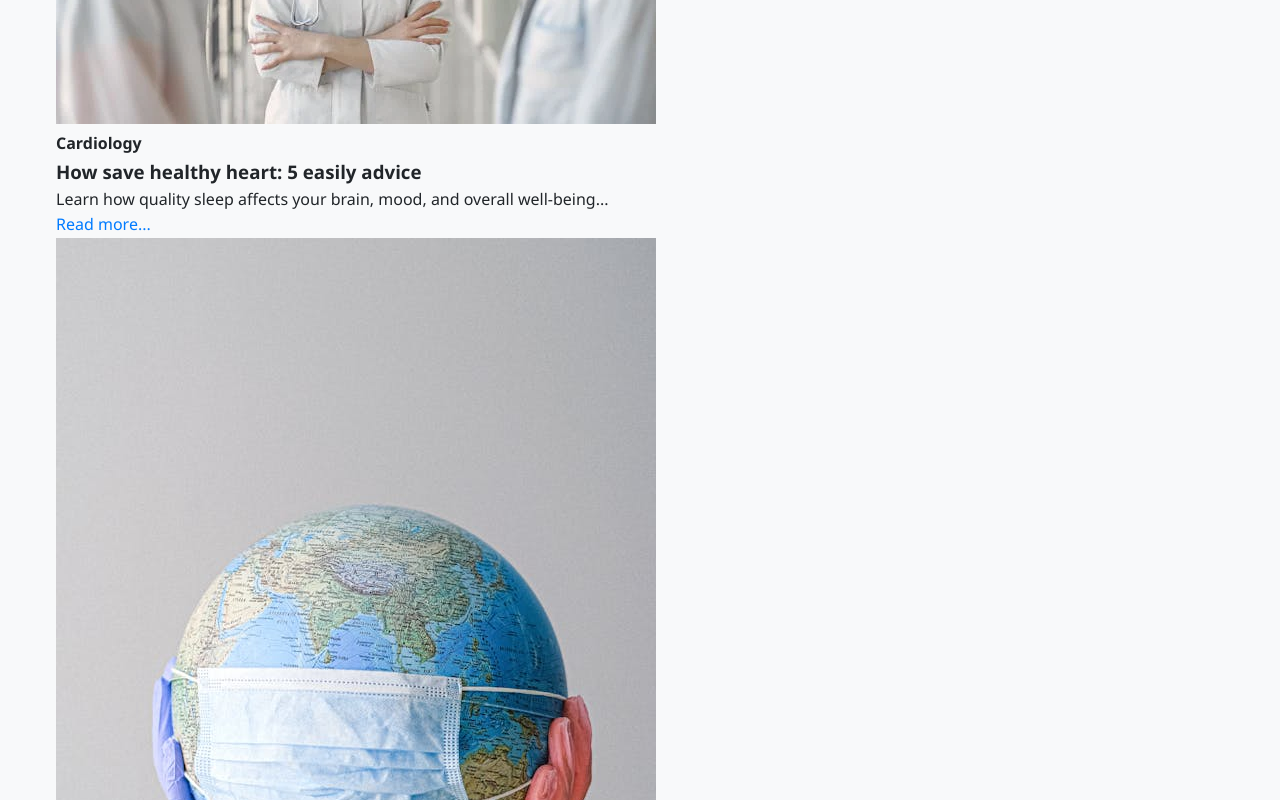
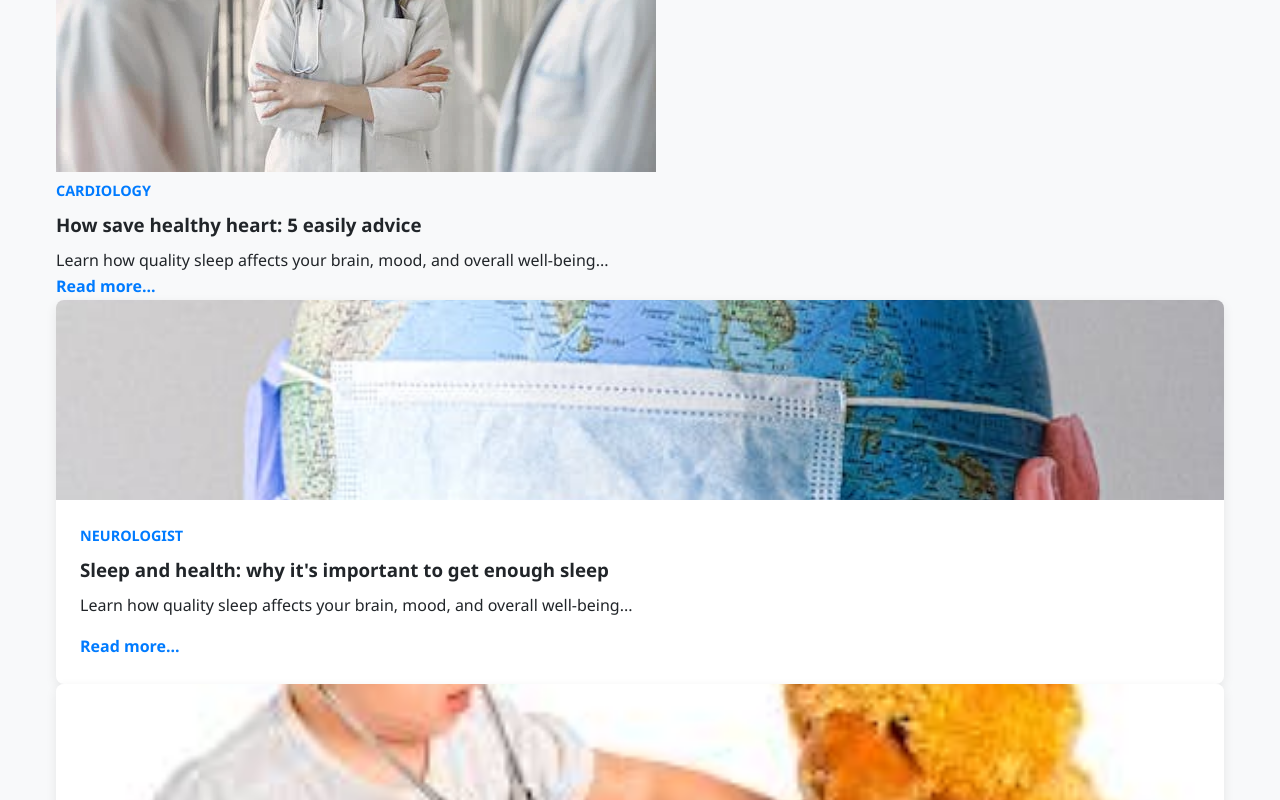
Before and after one commit to Cauteros974/medical-portal, a React (Vite) app: page / in a window 1280 px wide. Shown: the part 1900-2700 px from the top of the page. Built offline with nearby package versions, Linux system fonts and the light colour scheme.

Commit message:
Update App.css

```diff
--- a/src/App.css
+++ b/src/App.css
@@ -336,3 +336,54 @@
   color: white;
   border-color: var(--primary-color);
 }
+
+/* --- "Useful articles" section --- */
+.articles-section {
+  padding-top: 3rem;
+  padding-bottom: 3rem;
+}
+
+.articles-grid {
+  display: grid;
+  grid-template-columns: repeat(3, 1fr);
+  gap: 2rem;
+}
+
+.article-card {
+  background: var(--surface-color);
+  border-radius: var(--border-radius);
+  box-shadow: var(--box-shadow);
+  overflow: hidden;
+  display: flex;
+  flex-direction: column;
+}
+
+.article-card img {
+  width: 100%;
+  height: 200px;
+  object-fit: cover;
+}
+
+.article-card .article-content {
+  padding: 1.5rem;
+  flex: 1;
+  display: flex;
+  flex-direction: column;
+}
+
+.article-content h4 {
+  color: var(--primary-color);
+  margin-bottom: 0.5rem;
+  font-size: 0.9rem;
+  text-transform: uppercase;
+}
+
+.article-content h3 {
+  margin-bottom: 0.5rem;
+  flex: 1;
+}
+
+.article-content a {
+  font-weight: bold;
+  margin-top: 1rem;
+}
```
